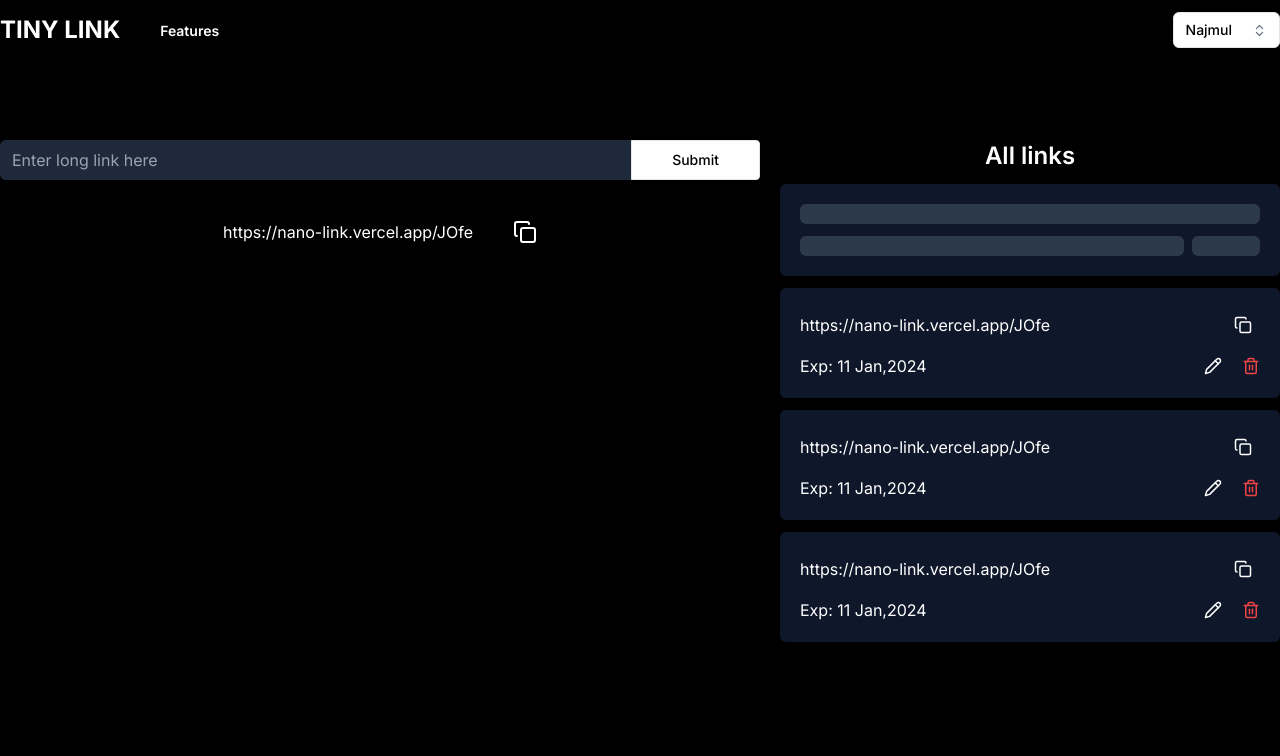
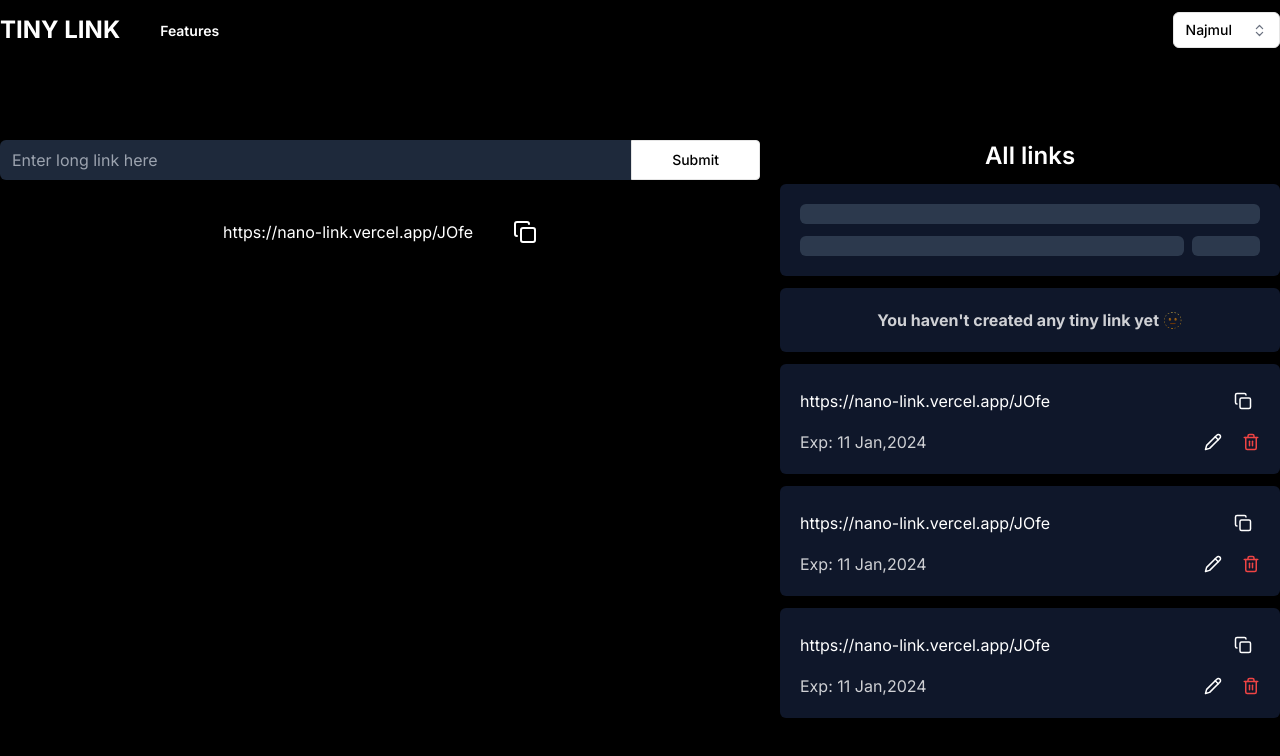
Before and after one commit to Najmul11/tiny-link, a Next.js app in the folder client/: page /create-link in a window 1280 px wide. Shown: the top 756 px of the page. Built offline with nearby package versions, Linux system fonts and the light colour scheme.

Commit message:
loading state and no data component

```diff
--- a/client/components/create-link/AllLinks.tsx
+++ b/client/components/create-link/AllLinks.tsx
@@ -19,6 +19,11 @@ const AllLinks = () => {
       <h2 className="text-2xl text-center  font-semibold">All links</h2>
 
       <LinkSkeleton />
+      <div className="p-5 rounded-md bg-slate-900 ">
+        <p className="font-bold text-md text-center text-white/80">
+          You haven&apos;t created any tiny link yet 🫥
+        </p>
+      </div>
 
       <div className="flex flex-col gap-3">
         {links.map((link, i) => (
--- a/client/components/create-link/SingleLink.tsx
+++ b/client/components/create-link/SingleLink.tsx
@@ -21,7 +21,7 @@ const SingleLink = ({ link }: TProps) => {
       </div>
 
       <div className="flex items-center justify-between">
-        <span>Exp: 11 Jan,2024</span>
+        <span className="text-white/80">Exp: 11 Jan,2024</span>
 
         <div className="flex items-center gap-5">
           <button>
```
